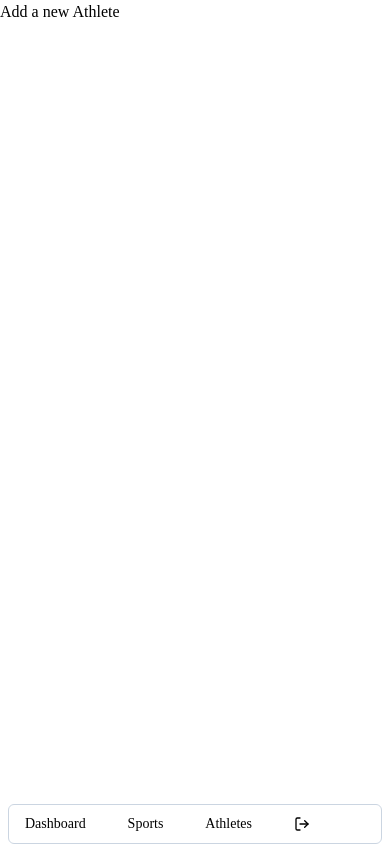
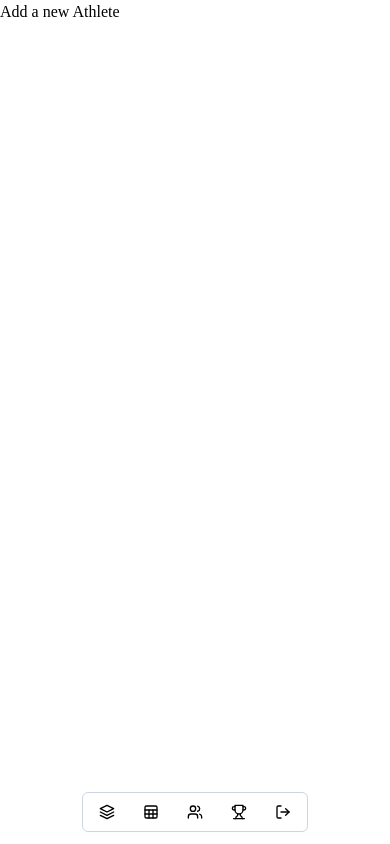
Before and after one commit to Yolo390/palmares.info, a Next.js app: page /admin/addathlete in a window 390 px wide. Built offline with nearby package versions, Linux system fonts and the light colour scheme.

Commit message:
🟦 feat: add Titles in Admin menubar + fix tailwind responsive

```diff
--- a/src/components/admin/navbar/BottomMenuBar.jsx
+++ b/src/components/admin/navbar/BottomMenuBar.jsx
@@ -4,7 +4,19 @@ import Link from "next/link";
 import { signOut } from "next-auth/react";
 import clsx from "clsx";
 
-import { LayoutGrid, LogOut, Plus, User, UserPlus } from "lucide-react";
+import {
+  Layers,
+  LayoutGrid,
+  LogOut,
+  Medal,
+  Plus,
+  PlusCircle,
+  Sheet,
+  Trophy,
+  User,
+  UserPlus,
+  Users,
+} from "lucide-react";
 import Man from "@mui/icons-material/Man";
 import Woman from "@mui/icons-material/Woman";
 import SportsBasketballIcon from "@mui/icons-material/SportsBasketball";
@@ -30,19 +42,15 @@ const BottomMenuBar = () => {
   return (
     <div
       className={clsx(
-        "fixed bottom-0 w-full flex justify-around",
-        "sm:bottom-10 sm:flex sm:justify-center"
+        "fixed bottom-3 w-full flex justify-center",
+        "sm:bottom-10"
       )}
     >
-      <Menubar
-        className={clsx(
-          "w-screen flex justify-between mr-2 ml-2",
-          "sm:w-[400px] sm:flex sm:justify-around"
-        )}
-      >
+      <Menubar>
         <MenubarMenu>
           <MenubarTrigger className="hover:cursor-pointer">
-            Dashboard
+            <Layers className="h-4 w-4 sm:hidden" />
+            <span className="hidden sm:block">Dashboard</span>
           </MenubarTrigger>
           <MenubarContent>
             <Link href="/admin/profile">
@@ -63,7 +71,8 @@ const BottomMenuBar = () => {
 
         <MenubarMenu>
           <MenubarTrigger className="hover:cursor-pointer">
-            Sports
+            <Sheet className="h-4 w-4 sm:hidden" />
+            <span className="hidden sm:block">Sports</span>
           </MenubarTrigger>
           <MenubarContent>
             <MenubarItem>
@@ -113,7 +122,8 @@ const BottomMenuBar = () => {
 
         <MenubarMenu>
           <MenubarTrigger className="hover:cursor-pointer">
-            Athletes
+            <Users className="h-4 w-4 sm:hidden" />
+            <span className="hidden sm:block">Athletes</span>
           </MenubarTrigger>
           <MenubarContent>
             <Link href="/admin/men">
@@ -139,9 +149,31 @@ const BottomMenuBar = () => {
         </MenubarMenu>
 
         <MenubarMenu>
+          <MenubarTrigger className="hover:cursor-pointer">
+            <Trophy className="h-4 w-4 sm:hidden" />
+            <span className="hidden sm:block">Titles</span>
+          </MenubarTrigger>
+          <MenubarContent>
+            <Link href="/admin/titles">
+              <MenubarItem>
+                <Trophy fontSize="small" className="mr-2 h-4 w-4" />
+                All titles
+              </MenubarItem>
+            </Link>
+            <MenubarSeparator />
+            <Link href="/admin/addtitle">
+              <MenubarItem>
+                <PlusCircle className="mr-2 h-4 w-4" />
+                Add new title
+              </MenubarItem>
+            </Link>
+          </MenubarContent>
+        </MenubarMenu>
+
+        <MenubarMenu>
           <MenubarTrigger onClick={signOut} className="hover:cursor-pointer">
-            <LogOut className="mr-2 h-4 w-4" />
-            <span className="invisible sm:visible">Sign out</span>
+            <LogOut className="h-4 w-4 sm:hidden" />
+            <span className="hidden sm:block sm:font-semibold">Sign out</span>
           </MenubarTrigger>
         </MenubarMenu>
       </Menubar>
```
